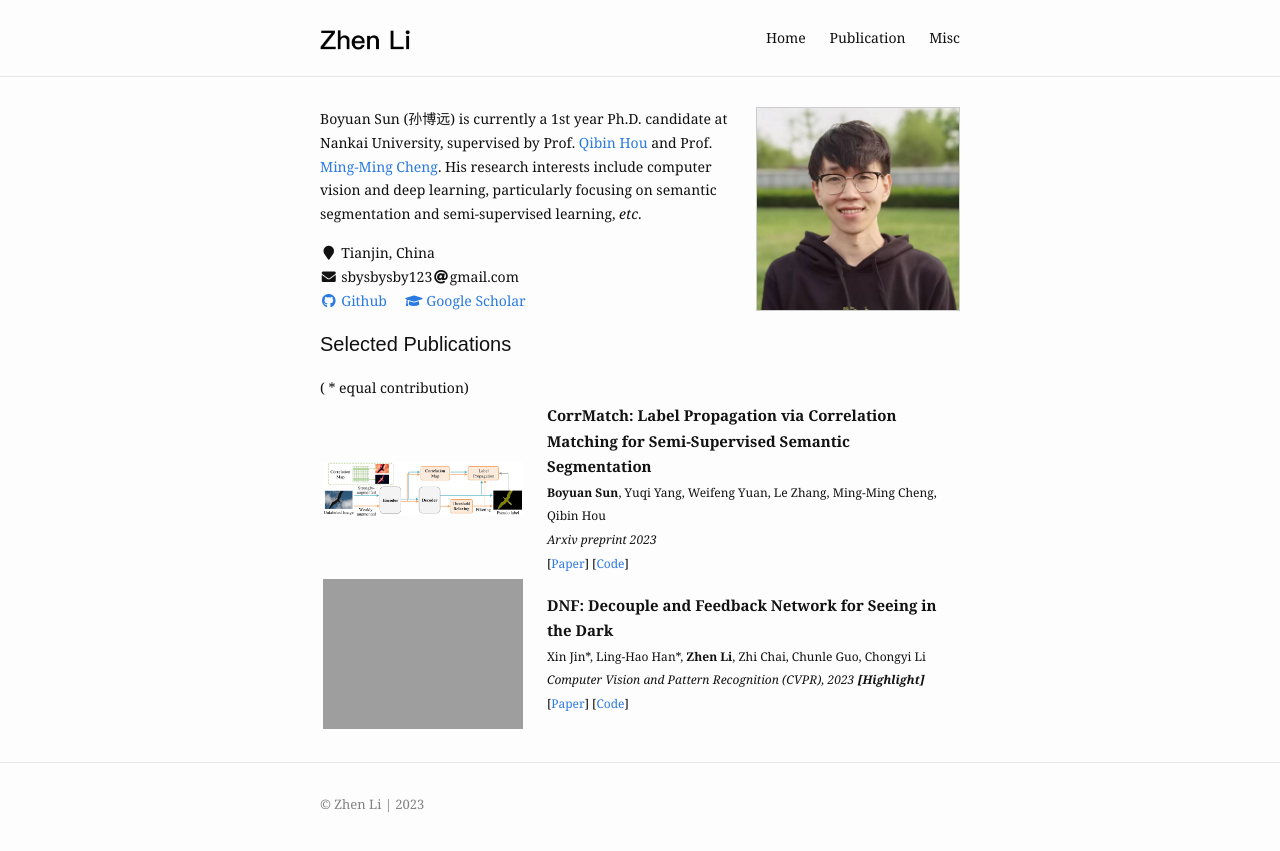
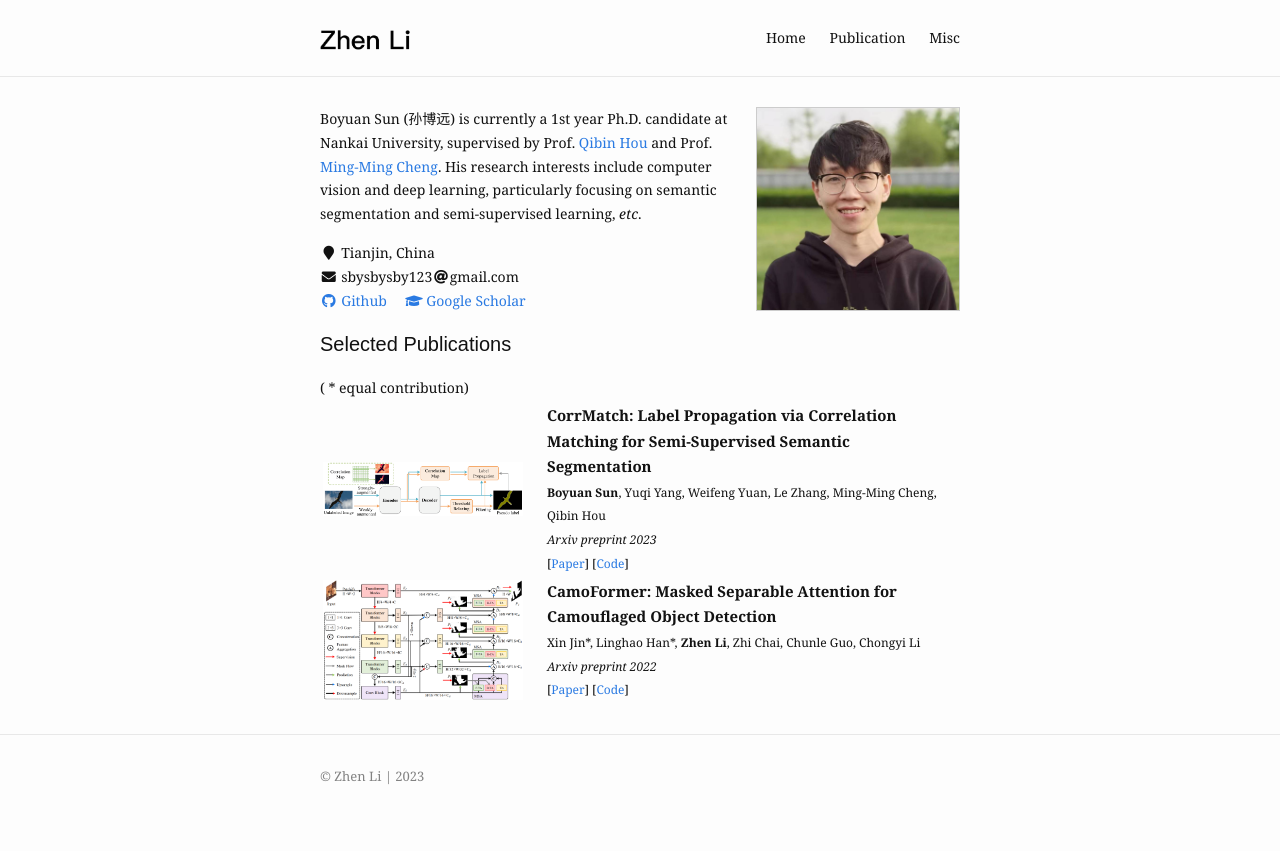
Before and after one commit to BBBBchan/BBBBchan.github.io, a Jekyll site: the page built from index.html, in a window 1280 px wide. Shown: the top 851 px of the page. Built offline with Jekyll 4.4.1, drawn with Linux system fonts in a browser that asks for light colours.

Commit message:
modify information

```diff
--- a/index.html
+++ b/index.html
@@ -13,14 +13,14 @@ items:
   code: https://github.com/BBBBchan/CorrMatch
   paper: https://arxiv.org/abs/2306.04300
   bibtex:
-- title: DNF&#58; Decouple and Feedback Network for Seeing in the Dark
+- title: CamoFormer&#58; Masked Separable Attention for Camouflaged Object Detection
   image:
-    src: /assets/img/work/cvpr23-dnf.png
+    src: /assets/img/work/CamoFormer_pipeline.png
     alt: cvpr23-dnf
-  author: Xin Jin*, Ling-Hao Han*, <b>Zhen Li</b>, Zhi Chai, Chunle Guo, Chongyi Li
-  pubname: Computer Vision and Pattern Recognition (CVPR), 2023 <b>[Highlight]</b>
-  code: https://github.com/Srameo/DNF
-  paper: https://openaccess.thecvf.com/content/CVPR2023/html/Jin_DNF_Decouple_and_Feedback_Network_for_Seeing_in_the_Dark_CVPR_2023_paper.html
+  author: Xin Jin*, Linghao Han*, <b>Zhen Li</b>, Zhi Chai, Chunle Guo, Chongyi Li
+  pubname: Arxiv preprint 2022
+  code: https://github.com/HVision-NKU/CamoFormer
+  paper: https://arxiv.org/pdf/2212.06570.pdf
   bibtex:
 ---
 
```
